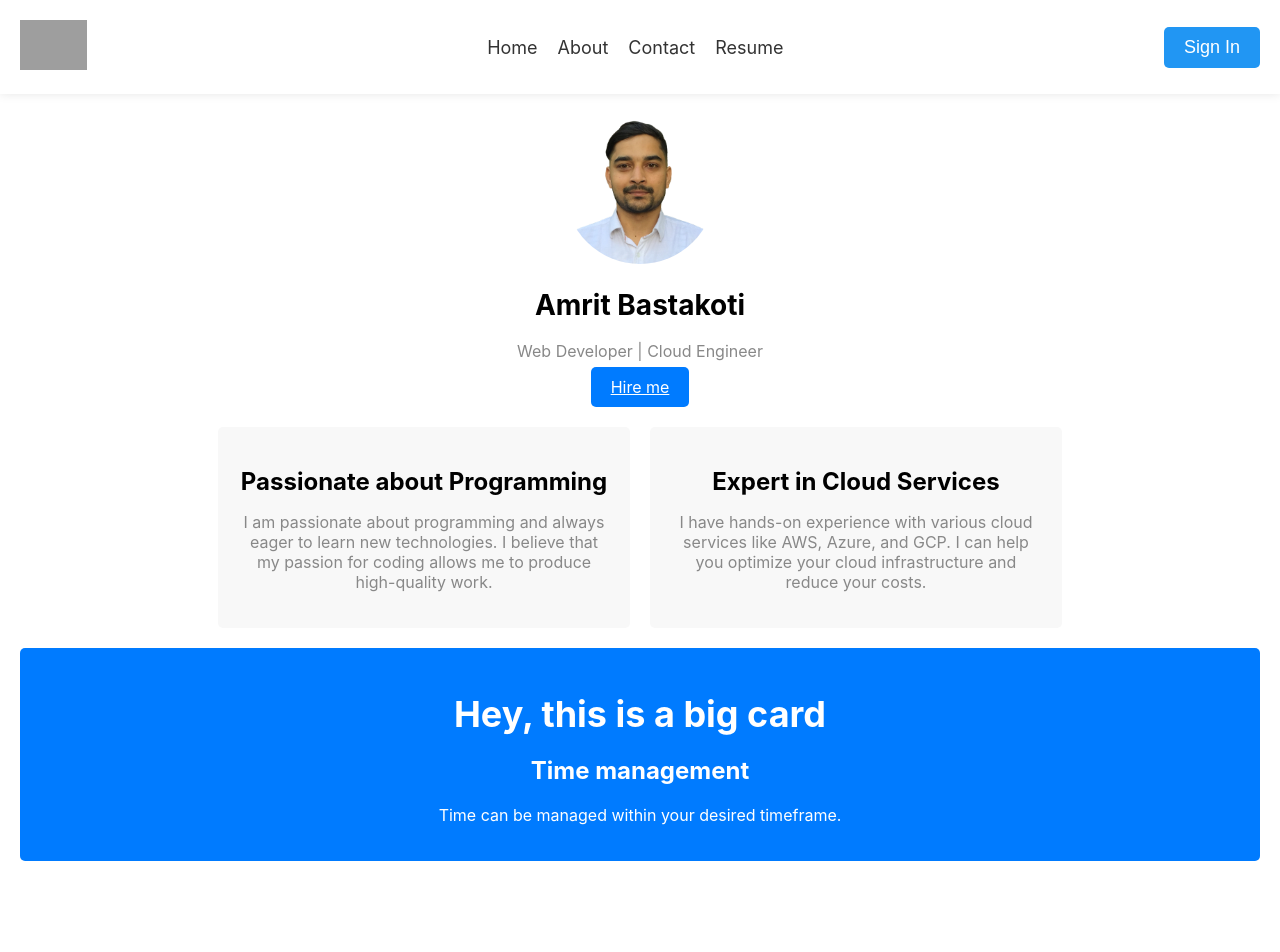
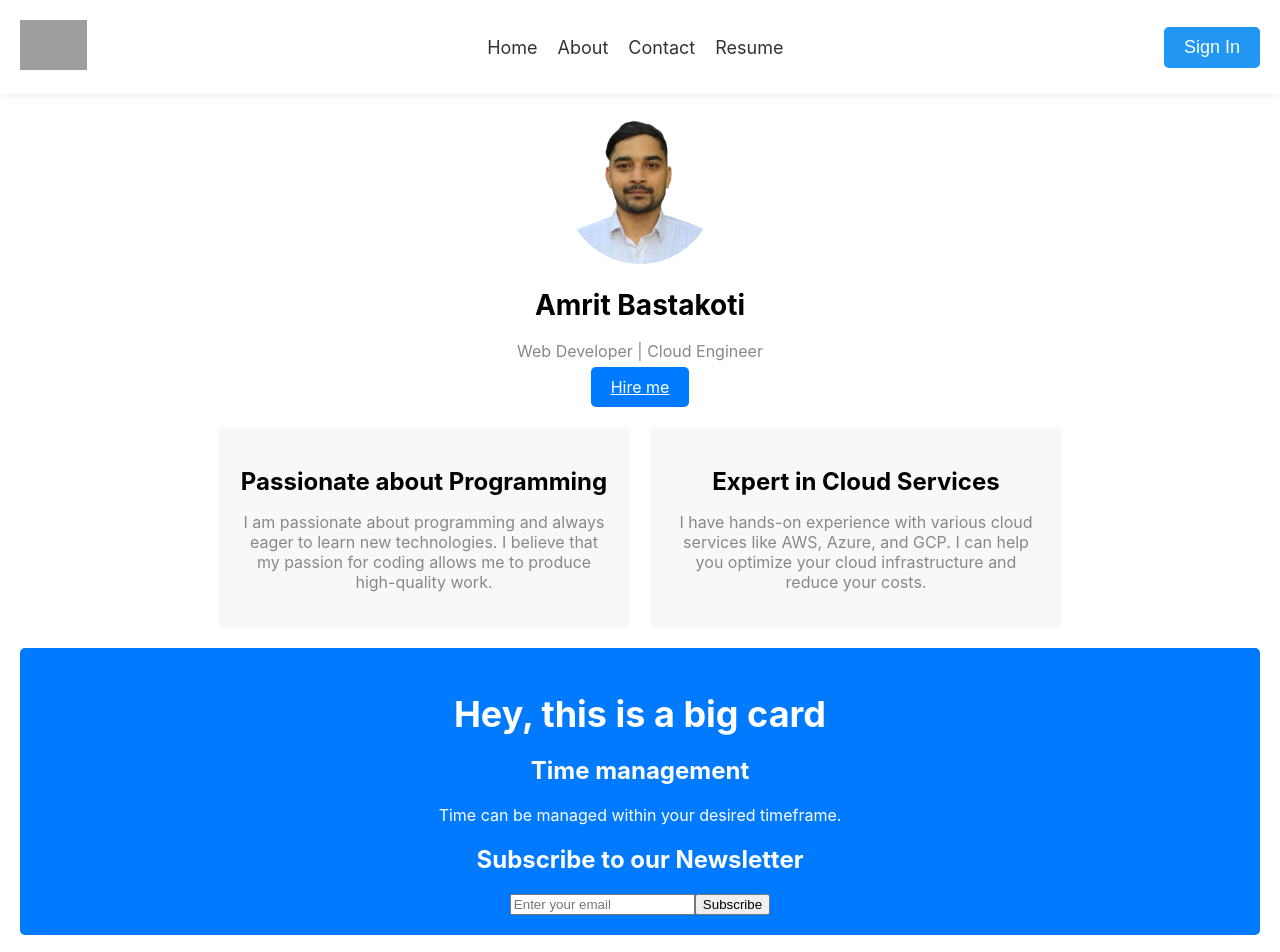
Before and after one commit to Amrit618/profile, a React (Create React App) app: page / in a window 1280 px wide. Shown: the top 952 px of the page. Before the commit the page ends 911 px from the top, so only its background shows below. Built offline with nearby package versions, Linux system fonts and the light colour scheme; grey boxes are pictures that could not be loaded.

Commit message:
newsletter on homepage

```diff
--- a/src/Pages/Home.tsx
+++ b/src/Pages/Home.tsx
@@ -2,6 +2,7 @@ import React from 'react';
 import '../styles/HomePage.css';
 import profileImage from '../images/profile-image.png';
 import { Link } from 'react-router-dom';
+import Newsletter from './Newsletter';
 
 function Home() {
   return (
@@ -39,6 +40,7 @@ function Home() {
           <p className="big-card-description">
             Time can be managed within your desired timeframe.
           </p>
+          <Newsletter/>
         </div>
       </div>
     </div>
```
